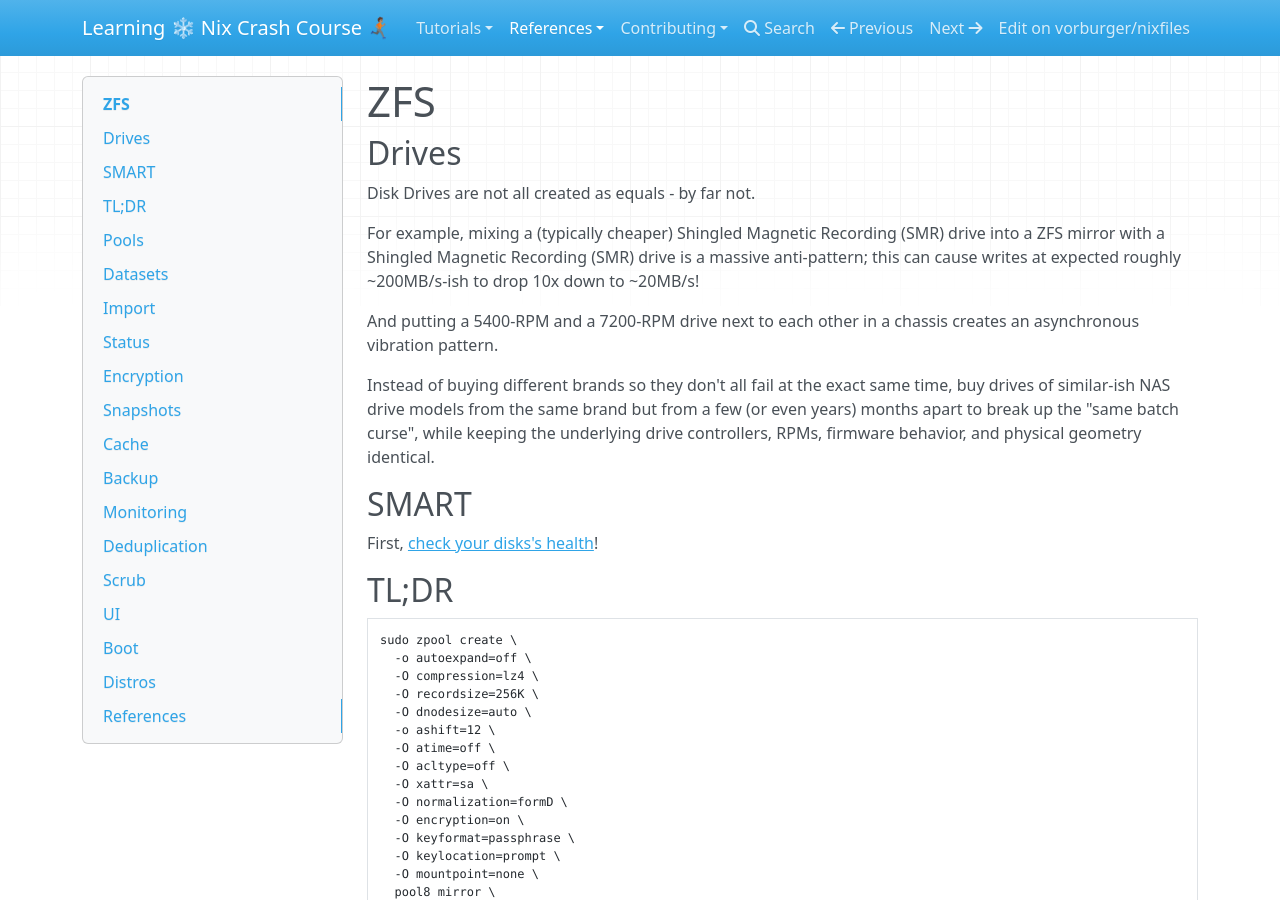
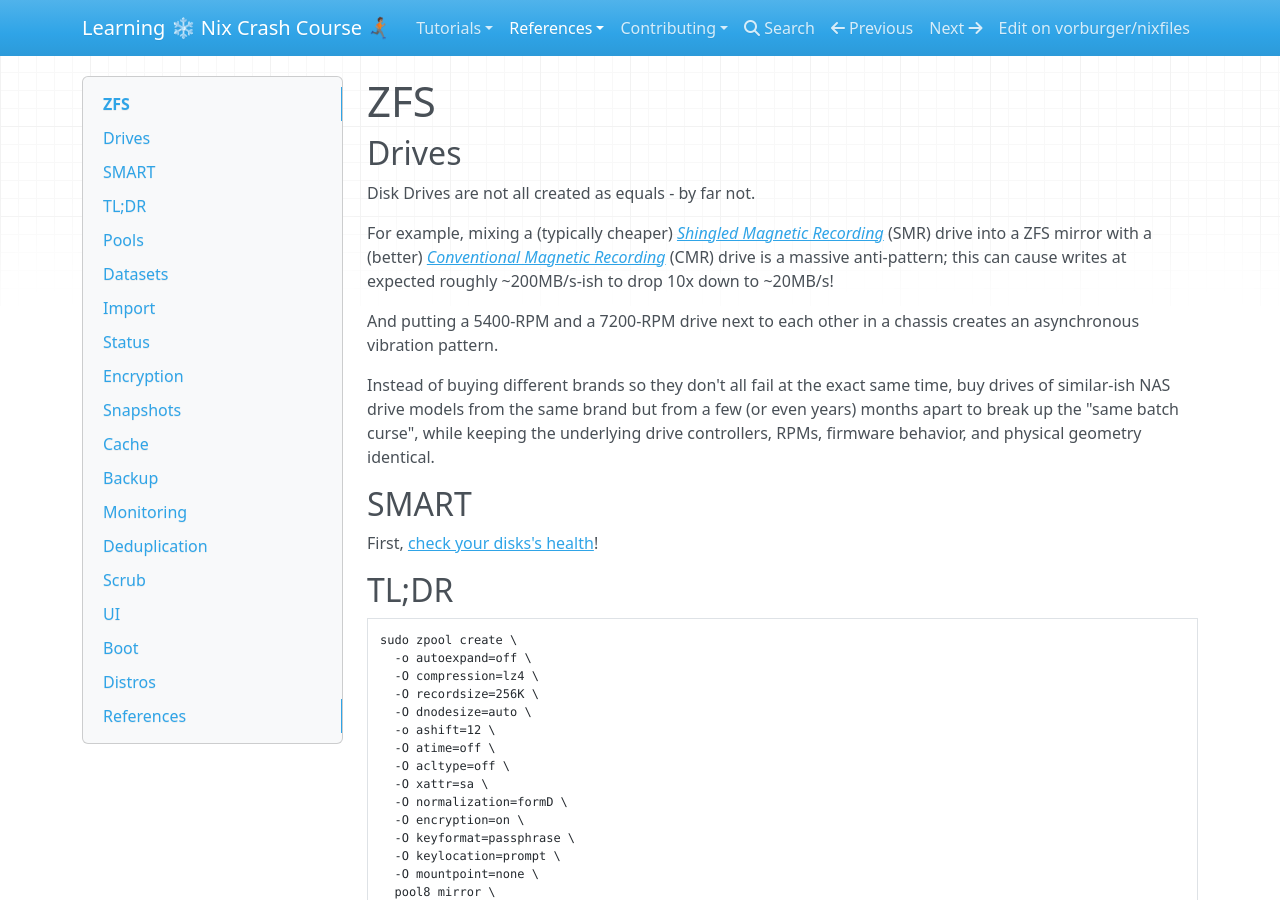
Before and after one commit to vorburger/nixfiles, an MkDocs documentation site: the page built from docs/docs/reference/zfs.md, in a window 1280 px wide and 900 px high. Built offline with MkDocs 1.6.1, drawn with Linux system fonts in a browser that asks for light colours; nearby versions of some CDN libraries.

Commit message:
docs: Clarify SMR vs CMR

```diff
--- a/docs/docs/reference/zfs.md
+++ b/docs/docs/reference/zfs.md
@@ -4,8 +4,8 @@
 
 Disk Drives are not all created as equals - by far not.
 
-For example, mixing a (typically cheaper) Shingled Magnetic Recording (SMR) drive
-into a ZFS mirror with a Shingled Magnetic Recording (SMR) drive is a massive anti-pattern;
+For example, mixing a (typically cheaper) _[Shingled Magnetic Recording](https://en.wikipedia.org/wiki/Shingled_Magnetic_Recording)_ (SMR) drive
+into a ZFS mirror with a (better) _[Conventional Magnetic Recording](https://en.wikipedia.org/wiki/Perpendicular_recording)_ (CMR) drive is a massive anti-pattern;
 this can cause writes at expected roughly ~200MB/s-ish to drop 10x down to ~20MB/s!
 
 And putting a 5400-RPM and a 7200-RPM drive next to each other in a chassis creates an asynchronous vibration pattern.
```
